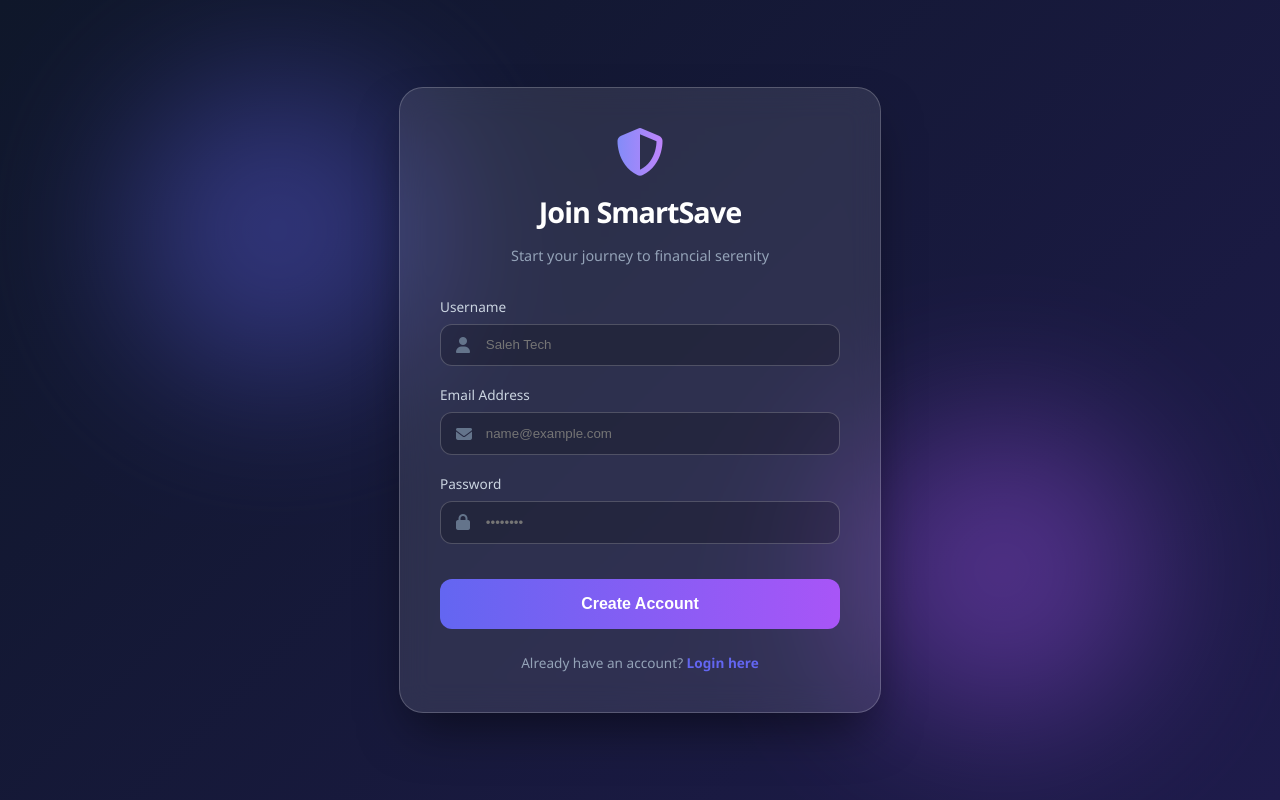
After one commit to saleh-er/SmartSave-AI-Driven-Personal-Finance-Coach, a FastAPI app: page /register in a window 1280 px wide. The commit adds this page. Run offline with FastAPI, Linux system fonts and the light colour scheme.

Commit message:
adding the registration page

```diff
--- a/web/templates/index.html
+++ b/web/templates/index.html
@@ -124,7 +124,12 @@
                 <h1 class="logo">Smart<span>Save</span></h1>
                 <p class="tagline">Welcome back, Saleh ✨</p>
             </div>
+            <div style="display: flex; gap: 10px;">
+        <a href="/register" class="btn-settings-top" title="Register New Account">
+            <i class="fas fa-user-plus"></i>
+        </a>
             <a href="/settings" class="btn-settings-top"><i class="fas fa-cog"></i></a>
+            </div>
         </header>
 
         <main>
--- /dev/null
+++ b/web/templates/register.html
@@ -0,0 +1,178 @@
+<!DOCTYPE html>
+<html lang="en">
+<head>
+    <meta charset="UTF-8">
+    <meta name="viewport" content="width=device-width, initial-scale=1.0">
+    <title>SmartSave - Create Account</title>
+    <link rel="stylesheet" href="https://cdnjs.cloudflare.com/ajax/libs/font-awesome/6.4.0/css/all.min.css">
+    <style>
+        :root {
+            --primary: #6366f1;
+            --secondary: #a855f7;
+            --glass: rgba(255, 255, 255, 0.1);
+            --glass-border: rgba(255, 255, 255, 0.2);
+        }
+
+        body {
+            margin: 0;
+            font-family: 'Segoe UI', Tahoma, Geneva, Verdana, sans-serif;
+            background: linear-gradient(135deg, #0f172a 0%, #1e1b4b 100%);
+            height: 100vh;
+            display: flex;
+            justify-content: center;
+            align-items: center;
+            color: white;
+            overflow: hidden;
+        }
+
+        /* Ambient background blobs for Glassmorphism effect */
+        .blob {
+            position: absolute;
+            width: 300px;
+            height: 300px;
+            background: var(--primary);
+            filter: blur(80px);
+            border-radius: 50%;
+            z-index: -1;
+            opacity: 0.4;
+        }
+
+        .blob-1 { top: 10%; left: 10%; background: var(--primary); }
+        .blob-2 { bottom: 10%; right: 10%; background: var(--secondary); }
+
+        .register-card {
+            background: var(--glass);
+            backdrop-filter: blur(15px);
+            -webkit-backdrop-filter: blur(15px);
+            border: 1px solid var(--glass-border);
+            padding: 2.5rem;
+            border-radius: 24px;
+            width: 100%;
+            max-width: 400px;
+            box-shadow: 0 25px 50px -12px rgba(0, 0, 0, 0.5);
+            text-align: center;
+        }
+
+        .logo-area i {
+            font-size: 3rem;
+            background: linear-gradient(to right, #818cf8, #c084fc);
+            -webkit-background-clip: text;
+            -webkit-text-fill-color: transparent;
+            margin-bottom: 1rem;
+        }
+
+        h1 { margin: 0; font-size: 1.8rem; letter-spacing: -1px; }
+        p.subtitle { color: #94a3b8; margin-bottom: 2rem; font-size: 0.9rem; }
+
+        .form-group {
+            margin-bottom: 1.2rem;
+            text-align: left;
+        }
+
+        label { display: block; margin-bottom: 0.5rem; font-size: 0.85rem; color: #cbd5e1; }
+
+        .input-wrapper {
+            position: relative;
+            display: flex;
+            align-items: center;
+        }
+
+        .input-wrapper i {
+            position: absolute;
+            left: 1rem;
+            color: #64748b;
+        }
+
+        input {
+            width: 100%;
+            padding: 0.8rem 1rem 0.8rem 2.8rem;
+            background: rgba(0, 0, 0, 0.2);
+            border: 1px solid var(--glass-border);
+            border-radius: 12px;
+            color: white;
+            outline: none;
+            transition: 0.3s;
+        }
+
+        input:focus {
+            border-color: var(--primary);
+            box-shadow: 0 0 0 4px rgba(99, 102, 241, 0.2);
+        }
+
+        .btn-register {
+            width: 100%;
+            padding: 1rem;
+            margin-top: 1rem;
+            border-radius: 12px;
+            border: none;
+            background: linear-gradient(to right, var(--primary), var(--secondary));
+            color: white;
+            font-weight: 600;
+            font-size: 1rem;
+            cursor: pointer;
+            transition: transform 0.2s, opacity 0.2s;
+        }
+
+        .btn-register:hover {
+            opacity: 0.9;
+            transform: translateY(-2px);
+        }
+
+        .login-link {
+            margin-top: 1.5rem;
+            font-size: 0.85rem;
+            color: #94a3b8;
+        }
+
+        .login-link a {
+            color: var(--primary);
+            text-decoration: none;
+            font-weight: 600;
+        }
+    </style>
+</head>
+<body>
+    <div class="blob blob-1"></div>
+    <div class="blob blob-2"></div>
+
+    <div class="register-card">
+        <div class="logo-area">
+            <i class="fa-solid fa-shield-halved"></i>
+        </div>
+        <h1>Join SmartSave</h1>
+        <p class="subtitle">Start your journey to financial serenity</p>
+
+        <form action="/register" method="POST">
+            <div class="form-group">
+                <label>Username</label>
+                <div class="input-wrapper">
+                    <i class="fa-solid fa-user"></i>
+                    <input type="text" name="username" placeholder="Saleh Tech" required>
+                </div>
+            </div>
+
+            <div class="form-group">
+                <label>Email Address</label>
+                <div class="input-wrapper">
+                    <i class="fa-solid fa-envelope"></i>
+                    <input type="email" name="email" placeholder="name@example.com" required>
+                </div>
+            </div>
+
+            <div class="form-group">
+                <label>Password</label>
+                <div class="input-wrapper">
+                    <i class="fa-solid fa-lock"></i>
+                    <input type="password" name="password" placeholder="••••••••" required>
+                </div>
+            </div>
+
+            <button type="submit" class="btn-register">Create Account</button>
+        </form>
+
+        <div class="login-link">
+            Already have an account? <a href="/">Login here</a>
+        </div>
+    </div>
+</body>
+</html>
```
